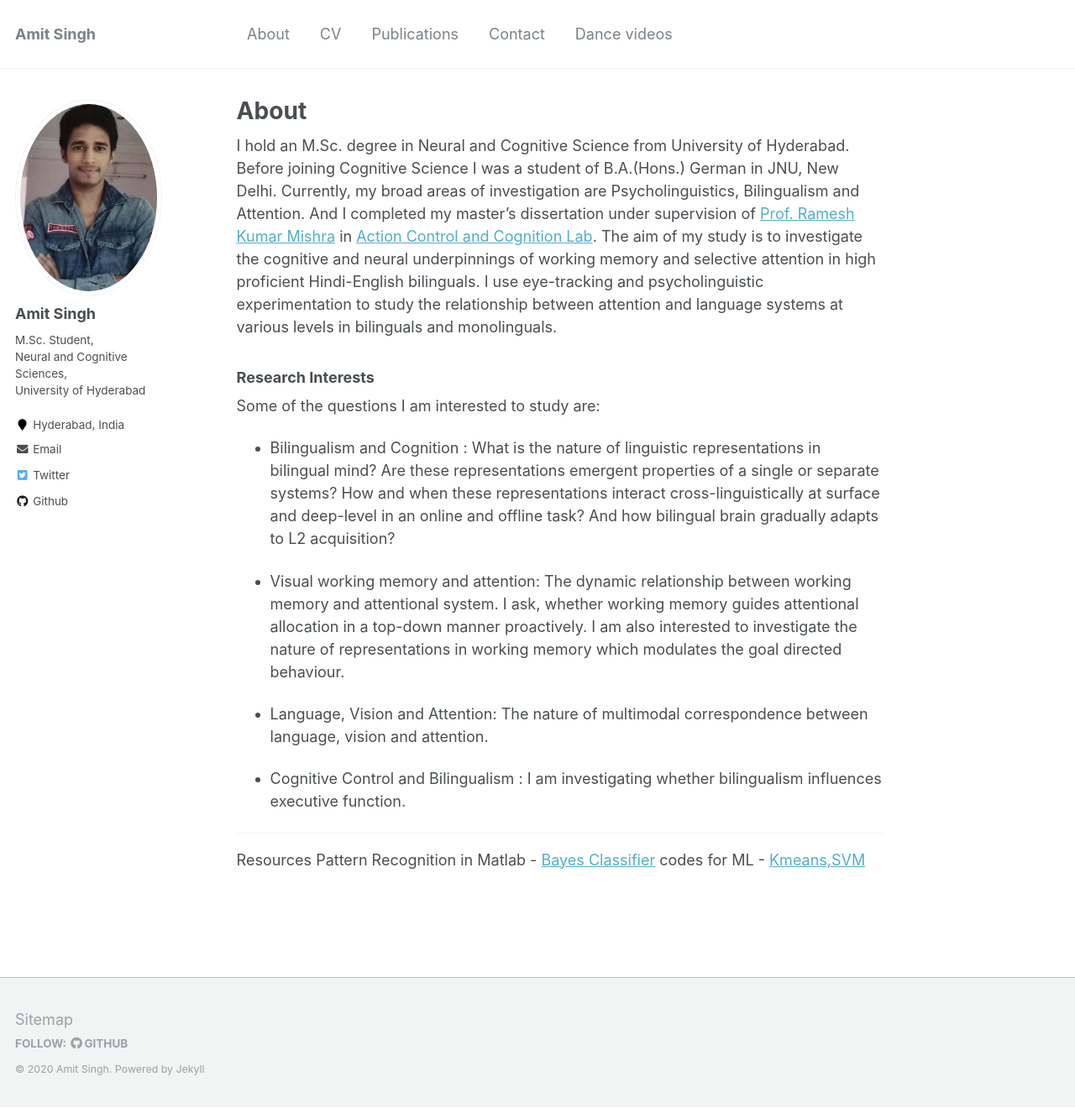
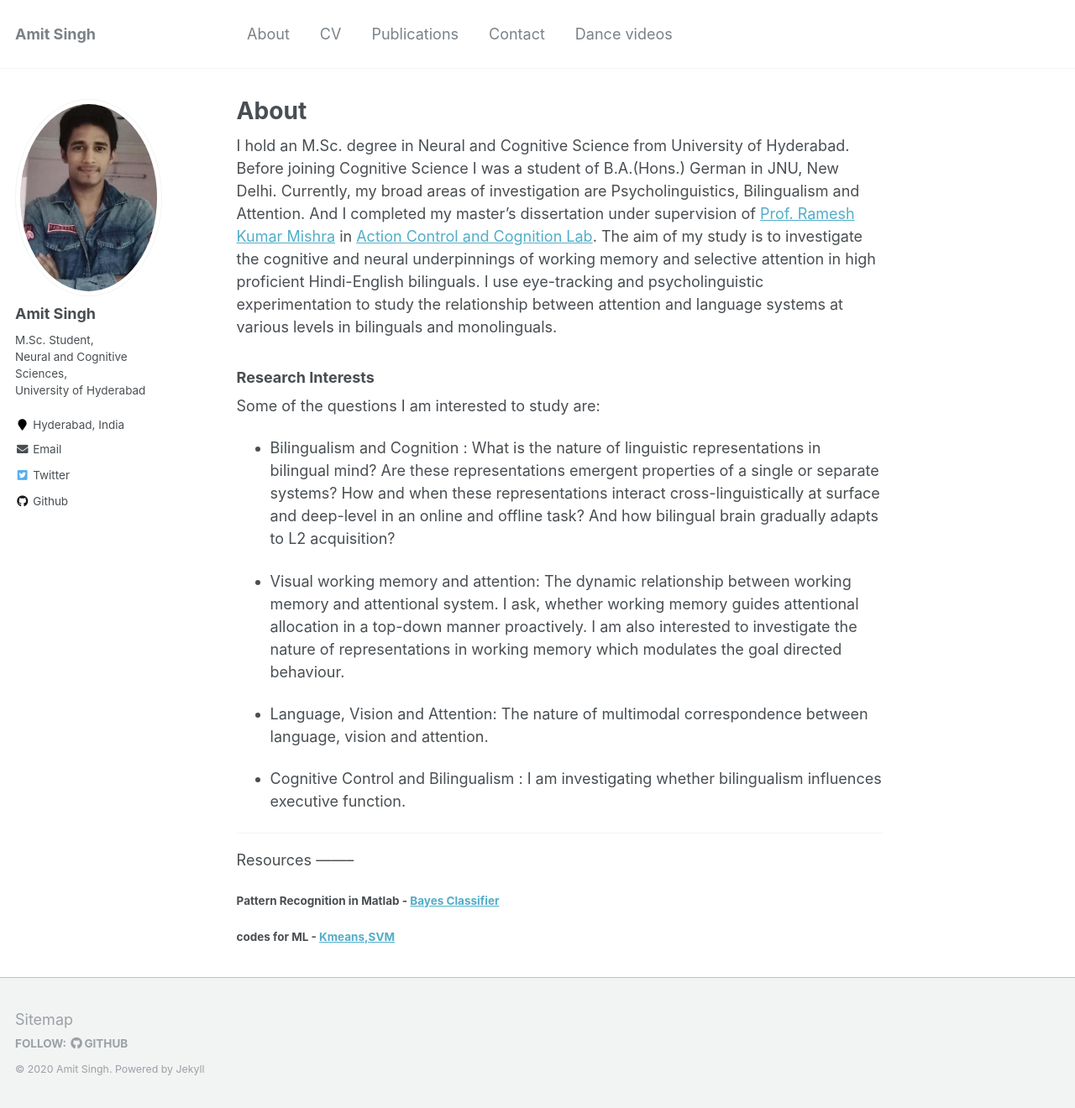
Before and after one commit to amits1ngh/amits1ngh.github.io, a Jekyll site: the page built from _pages/about.md, in a window 1280 px wide and 1320 px high. Shown: the whole window at 84% size. Built offline with Jekyll 4.4.1, drawn with Linux system fonts in a browser that asks for light colours.

Commit message:
minor changes

```diff
--- a/_pages/about.md
+++ b/_pages/about.md
@@ -23,5 +23,6 @@ Some of the questions I am interested to study are:
 
 ---
 Resources
-Pattern Recognition in Matlab - [Bayes Classifier](https://github.com/amits1ngh/Bayes_Classifier "Matlab Codes")
-codes for ML - [Kmeans,SVM](https://github.com/amits1ngh/Python_UnsupervisedML "Kmeans,SVM_python")
+--------
+##### Pattern Recognition in Matlab - [Bayes Classifier](https://github.com/amits1ngh/Bayes_Classifier "Matlab Codes")
+##### codes for ML - [Kmeans,SVM](https://github.com/amits1ngh/Python_UnsupervisedML "Kmeans,SVM_python")
```
Also changed, not shown: _pages/self.md (+3 -2 lines).
